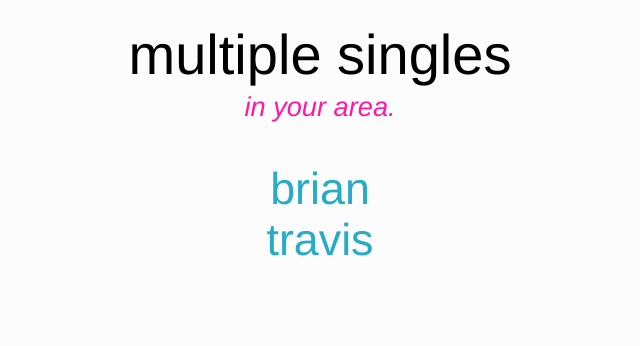
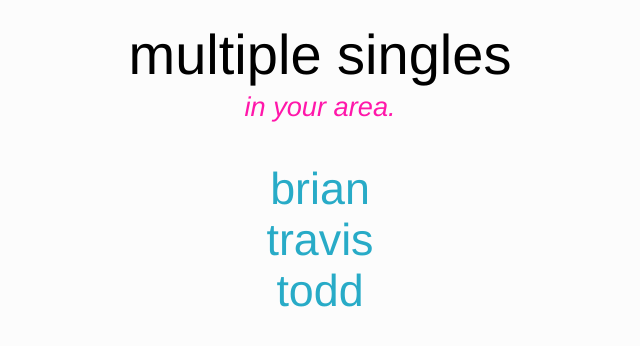
Before and after one commit to btford/multiple.singles, a plain HTML site: page index.html in a window 1280 px wide. Shown: the whole page, without its empty margins (320-960 px from the left). Drawn offline with Linux system fonts and the light colour scheme.

Commit message:
add todd

```diff
--- a/index.html
+++ b/index.html
@@ -14,6 +14,7 @@
     <ul>
       <li><a href="http://brian.singles">brian</a></li>
       <li><a href="http://travis.singles">travis</a></li>
+      <li><a href="http://todd.singles">todd</a></li>
     </ul>
   </div>
 </body>
```
